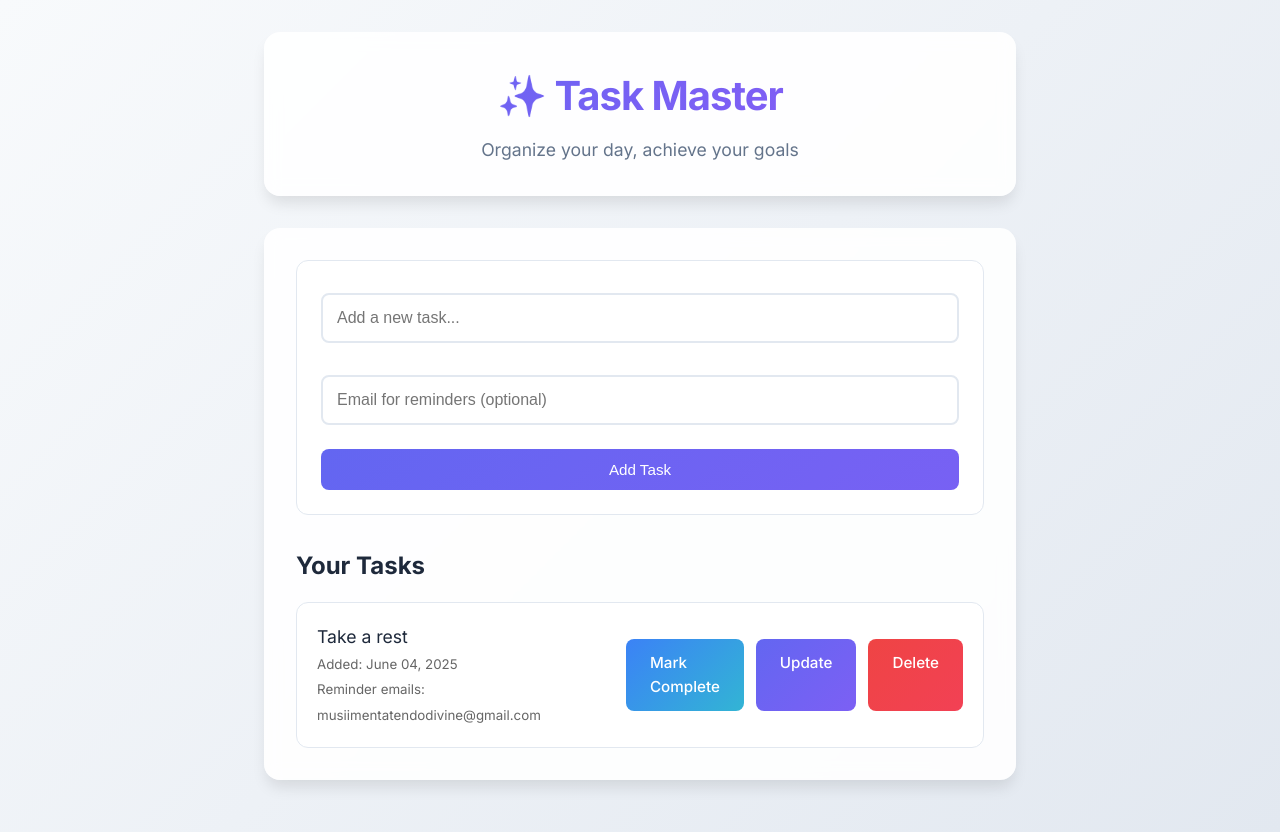
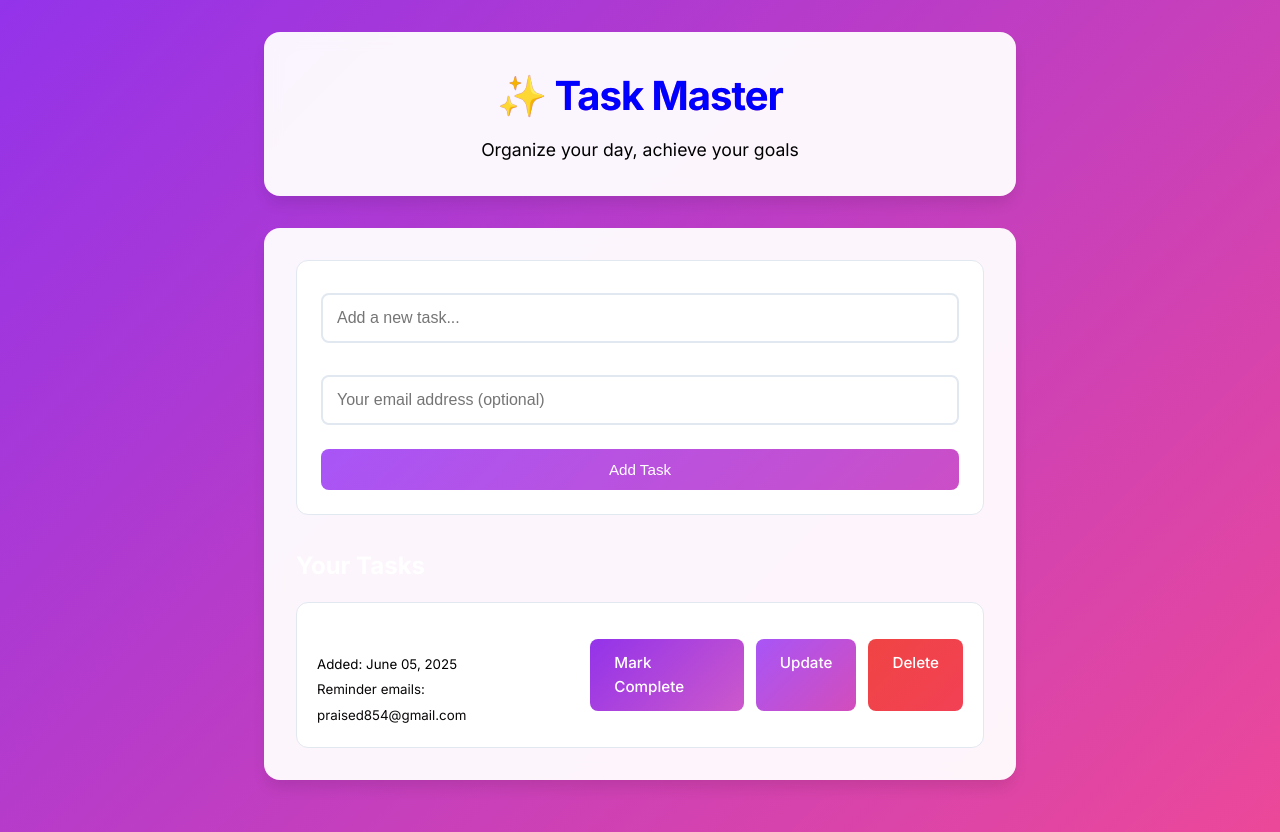
Before and after one commit to DivinePraise-star/Task-Management-Web-App, a Flask app: page / in a window 1280 px wide. Run offline with Flask 2, Linux system fonts and the light colour scheme; data comes from the database, SQL or seed files in the repository.

Commit message:
Changed the colors

```diff
--- a/templates/base.html
+++ b/templates/base.html
@@ -7,14 +7,14 @@
     <link href="https://fonts.googleapis.com/css2?family=Inter:wght@300;400;500;600;700&display=swap" rel="stylesheet">
     <style>
         :root {
-            --gradient-primary: linear-gradient(135deg, #6366f1 0%, #8b5cf6 100%);
-            --gradient-secondary: linear-gradient(135deg, #3b82f6 0%, #2dd4bf 100%);
-            --background-gradient: linear-gradient(135deg, #f8fafc 0%, #e2e8f0 100%);
-            --text-color: #1e293b;
-            --text-muted: #64748b;
+            --gradient-primary: linear-gradient(135deg, #a855f7 0%, #ec4899 100%);
+            --gradient-secondary: linear-gradient(135deg, #9333ea 0%, #f472b6 100%);
+            --background-gradient: linear-gradient(135deg, #9333ea 0%, #ec4899 100%);
+            --text-color: #ffffff;
+            --text-muted: #f3e8ff;
             --danger-gradient: linear-gradient(135deg, #ef4444 0%, #f43f5e 100%);
             --success-gradient: linear-gradient(135deg, #22c55e 0%, #10b981 100%);
-            --card-background: rgba(255, 255, 255, 0.9);
+            --card-background: rgba(255, 255, 255, 0.95);
             --shadow-sm: 0 1px 3px rgba(0,0,0,0.1);
             --shadow-md: 0 4px 6px -1px rgba(0,0,0,0.1);
             --shadow-lg: 0 10px 15px -3px rgba(0,0,0,0.1);
@@ -239,8 +239,8 @@
 <body>
     <div class="container">
         <div class="header">
-            <h1>✨ Task Master</h1>
-            <p>Organize your day, achieve your goals</p>
+            <h1 style="color: blue">✨ Task Master</h1>
+            <p style="color: black;">Organize your day, achieve your goals</p>
         </div>
         <div class="content">
             {% block content %}{% endblock %}
--- a/templates/index.html
+++ b/templates/index.html
@@ -16,7 +16,7 @@
 <form action="/" method="POST" class="task-form">
     <div style="display: flex; flex-direction: column; gap: 1rem;">
         <input type="text" name="content" placeholder="Add a new task..." required>
-        <input type="email" name="email" placeholder="Email for reminders (optional)">
+        <input type="email" name="email" placeholder="Your email address (optional)">
         <button type="submit" class="btn btn-primary" style="white-space: nowrap;">Add Task</button>
     </div>
 </form>
@@ -34,10 +34,10 @@
             <div class="task-content">
                 <span style="font-size: 1.1rem;">{{ task.content }}</span>
                 <br>
-                <small style="color: #666;">Added: {{ task.date_created.strftime('%B %d, %Y') }}</small>
+                <small style="color: black;">Added: {{ task.date_created.strftime('%B %d, %Y') }}</small>
                 {% if task.email %}
                 <br>
-                <small style="color: #666;">Reminder emails: {{ task.email }}</small>
+                <small style="color: #0a0707;">Reminder emails: {{ task.email }}</small>
                 {% endif %}
             </div>
             <div class="task-actions">
--- a/templates/update.html
+++ b/templates/update.html
@@ -7,10 +7,10 @@
     <form action="/update/{{task.id}}" method="POST">
         <div style="display: flex; flex-direction: column; gap: 1rem;">
             <input type="text" name="content" value="{{task.content}}" required>
-            <input type="email" name="email" value="{{task.email}}" placeholder="Email for reminders (optional)">
+            <input type="email" name="email" value="{{task.email}}" placeholder="Your email address (optional)">
             <div style="display: flex; gap: 1rem;">
                 <button type="submit" class="btn btn-primary">Update Task</button>
-                <a href="/" class="btn btn-danger">Cancel</a>
+                <a href="/" class="btn btn-secondary">Cancel</a>
             </div>
         </div>
     </form>
```
Also changed, not shown: instance/db.sqlite.
